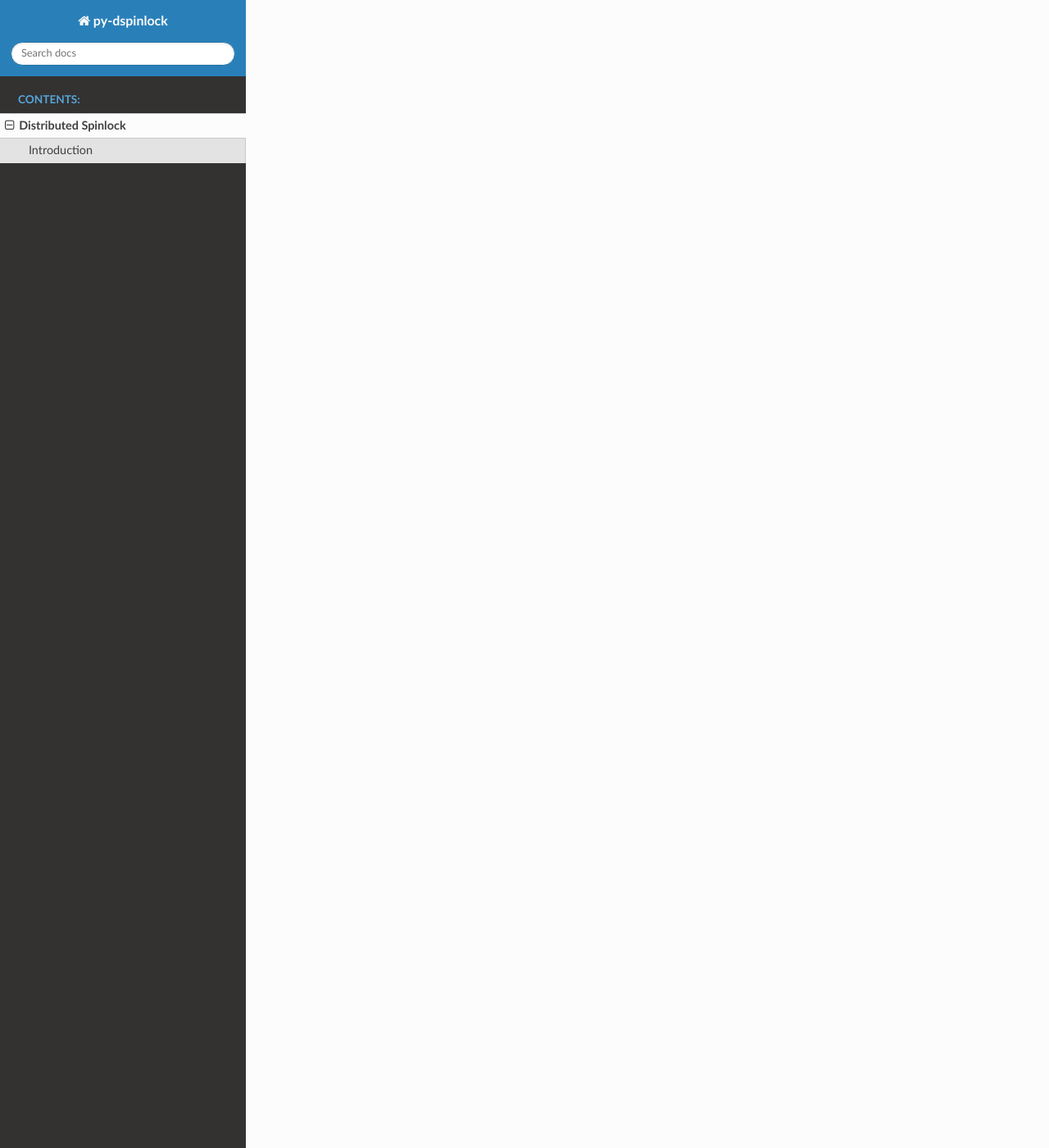
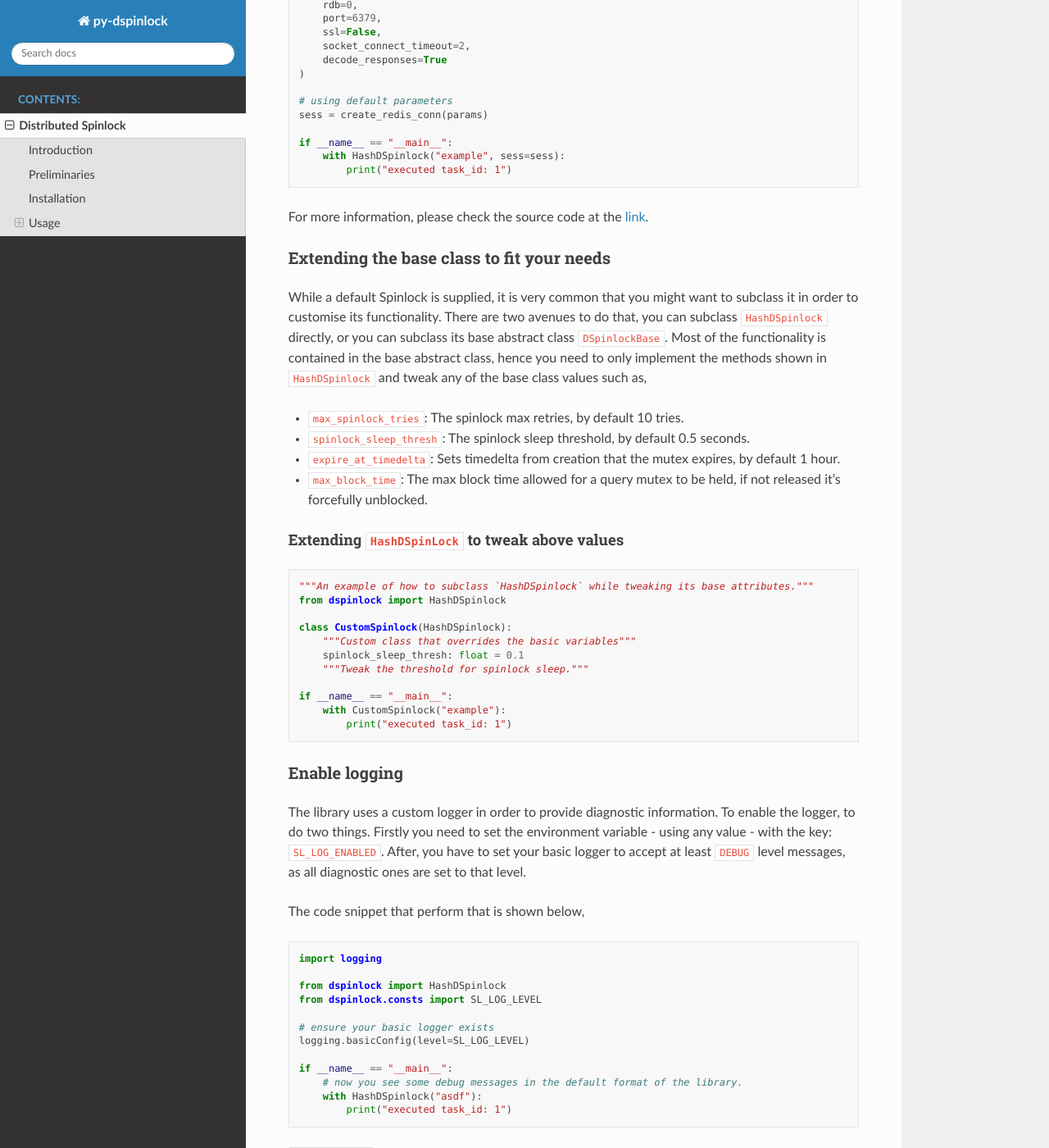
Before and after one commit to andylamp/py-dspinlock, a Sphinx documentation site: the page built from docs/README.md, in a window 1280 px wide and 1400 px high, scrolled down 2020 px. Shown: the whole window at 82% size. Built offline with Sphinx 7.4.7 and the Read the Docs theme 2.0.0, drawn with Linux system fonts in a browser that asks for light colours; some of the changed text lies outside the part shown.

Commit message:
update docs, minor tweaks

````diff
--- a/docs/README.md
+++ b/docs/README.md
@@ -5,4 +5,154 @@
 
 ## Introduction
 
-TBD.
+This a simple, yet flexible implementation of a distributed spinlock mutex. This can be useful when you have many
+stateless distributed services that are in contention for the same resource. For example, this can be reflected
+when you want to avoid duplicate computations while a query is already executing.
+
+## Preliminaries
+
+The implementation is based on `redis` and practically is the only required dependency in order to successfully
+install the library. For more configuration options and usage directions please read on.
+
+## Installation
+
+To use the library, please install it as follows,
+
+```bash
+# assuming you are in a virtual environment
+pip install py-dspilock
+```
+
+Any requirements will be installed automatically, but the minimum required version of `redis` client is set to
+be `5.0.0`.
+
+## Usage
+
+Out of the box, the library provides a distributed spinlock implementation that can be used with _any_ object that
+implements [`Hashable`][1]. Practically, this means that the object instance can be `hash`ed. For example,
+
+```python
+# a string is hashable,
+s = "example"
+# its hash value can be extracted as such,
+s_hash = hash(s)
+```
+
+Thus, a practical example that you can use out of the box is the following,
+
+```python
+"""A basic example of how to use the HashDSpinlock."""
+
+from dspinlock import HashDSpinlock
+
+if __name__ == "__main__":
+    with HashDSpinlock("example"):
+        print("executed task_id: 1")
+```
+
+If you do not supply any arguments, then the default parameters are used. Meaning that the following hold,
+
+- `redis` connection gets created with the predefined parameters (host: `localhost`, db: `1`, port: `6379`)
+- `fail_if_key_exists`: is set to `False`
+- `cached_if_computed`: is set to `False`.
+
+### Parameterising `redis` connection
+
+Ideally, the `redis` connection should not be created for every call we make to the spinlock mutex. Thus, ideally,
+we should be caching that and passing it as an argument as such,
+
+```python
+"""An example of how to use the HashDSpinlock with an existing `redis` connection."""
+
+from dspinlock import HashDSpinlock
+from dspinlock.utils import create_redis_conn
+
+# using default parameters
+sess = create_redis_conn()
+
+if __name__ == "__main__":
+    with HashDSpinlock("example", sess=sess):
+        print("executed task_id: 1")
+```
+
+If no arguments are supplied to `create_redis_conn` method, then a connection with the default parameters is created.
+To parameterise it, we can use the following,
+
+```python
+"""An example of how to use the HashDSpinlock with an existing parameterised `redis` connection."""
+
+from dspinlock import HashDSpinlock
+from dspinlock.utils import create_redis_conn, RedisParameters
+
+params = RedisParameters(
+    redis_host="localhost",
+    rdb=0,
+    port=6379,
+    ssl=False,
+    socket_connect_timeout=2,
+    decode_responses=True
+)
+
+# using default parameters
+sess = create_redis_conn(params)
+
+if __name__ == "__main__":
+    with HashDSpinlock("example", sess=sess):
+        print("executed task_id: 1")
+```
+
+For more information, please check the source code at the [link][2].
+
+### Extending the base class to fit your needs
+
+While a default Spinlock is supplied, it is very common that you might want to subclass it in order to customise
+its functionality. There are two avenues to do that, you can subclass `HashDSpinlock` directly, or you can
+subclass its base abstract class `DSpinlockBase`. Most of the functionality is contained in the base abstract class,
+hence you need to only implement the methods shown in `HashDSpinlock` and tweak any of the base class values such as,
+
+- `max_spinlock_tries`: The spinlock max retries, by default 10 tries.
+- `spinlock_sleep_thresh`: The spinlock sleep threshold, by default 0.5 seconds.
+- `expire_at_timedelta`: Sets timedelta from creation that the mutex expires, by default 1 hour.
+- `max_block_time`: The max block time allowed for a query mutex to be held, if not released it's forcefully unblocked.
+
+#### Extending `HashDSpinLock` to tweak above values
+
+```python
+"""An example of how to subclass `HashDSpinlock` while tweaking its base attributes."""
+from dspinlock import HashDSpinlock
+
+class CustomSpinlock(HashDSpinlock):
+    """Custom class that overrides the basic variables"""
+    spinlock_sleep_thresh: float = 0.1
+    """Tweak the threshold for spinlock sleep."""
+
+if __name__ == "__main__":
+    with CustomSpinlock("example"):
+        print("executed task_id: 1")
+```
+
+### Enable logging
+
+The library uses a custom logger in order to provide diagnostic information. To enable the logger, to do two things.
+Firstly you need to set the environment variable - using any value - with the key: `SL_LOG_ENABLED`. After, you have
+to set your basic logger to accept at least `DEBUG` level messages, as all diagnostic ones are set to that level.
+
+The code snippet that perform that is shown below,
+
+```python
+import logging
+
+from dspinlock import HashDSpinlock
+from dspinlock.consts import SL_LOG_LEVEL
+
+# ensure your basic logger exists
+logging.basicConfig(level=SL_LOG_LEVEL)
+
+if __name__ == "__main__":
+    # now you see some debug messages in the default format of the library.
+    with HashDSpinlock("asdf"):
+        print("executed task_id: 1")
+```
+
+[1]: https://docs.python.org/3/library/collections.abc.html?highlight=hashable#collections.abc.Hashable
+[2]: https://github.com/andylamp/py-dspinlock/blob/main/dspinlock/utils.py
--- a/docs/conf.py
+++ b/docs/conf.py
@@ -32,6 +32,7 @@
     "sphinx.ext.viewcode",
     "sphinx.ext.coverage",
     "sphinx.ext.autosummary",
+    "sphinx.ext.linkcode",
 ]
 
 templates_path = ["_templates"]
@@ -50,7 +51,18 @@
 
 # to override alphabetical order for autodoc modules
 autodoc_member_order = "bysource"
-
+autodoc_typehints = "description"
 autodoc_default_flags = ["members"]
 
 autosummary_generate = True
+
+
+def linkcode_resolve(domain, info):
+    """Resolves the GitHub project links."""
+    if domain != "py":
+        return None
+    if not info["module"]:
+        return None
+    filename = info["module"].replace(".", "/")
+
+    return "https://github.com/andylamp/py-dspinlock/tree/main/%s.py" % filename
--- a/docs/index.rst
+++ b/docs/index.rst
@@ -19,6 +19,7 @@
    dspinlock.HashDSpinlock
    dspinlock.consts
    dspinlock.exceptions
+   dspinlock.utils
 
 Indices and tables
 ==================
````
Also changed, not shown: docs/stubs/dspinlock.utils.rst (added, +26 -0 lines), 1 other file.
